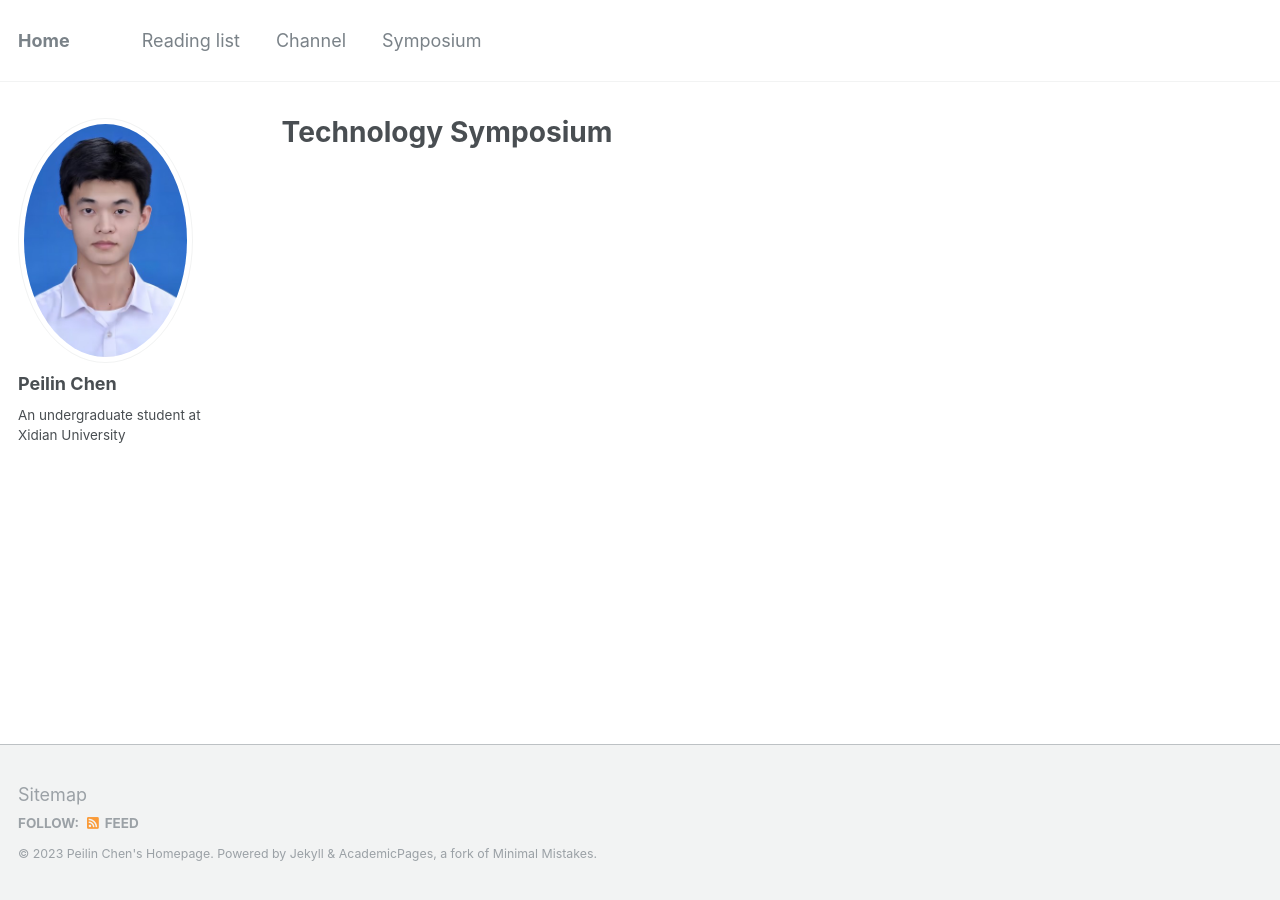
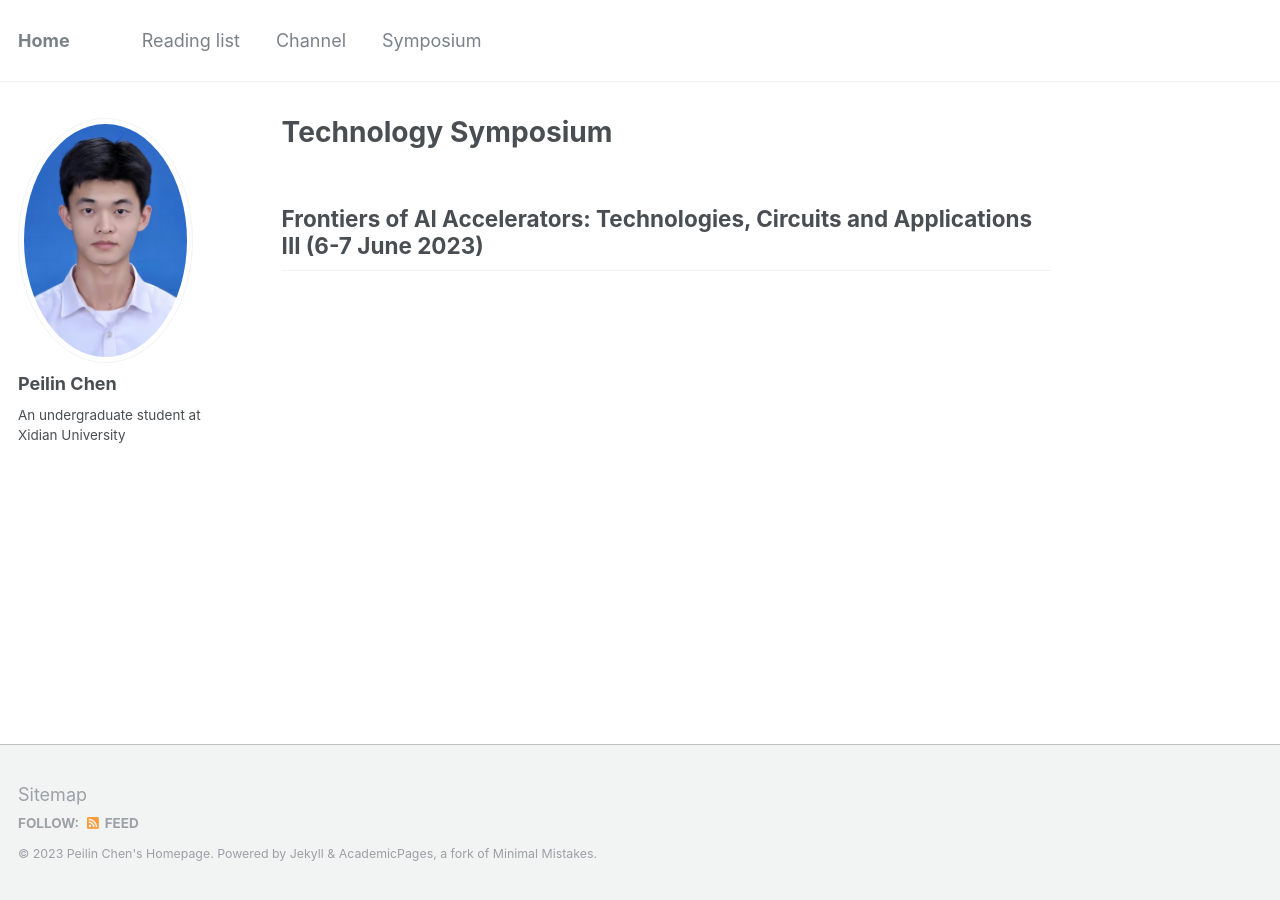
Before and after one commit to peilin-chen/peilin-chen.github.io, a Jekyll site: the page built from _pages/symposium.md, in a window 1280 px wide. Built offline with Jekyll 4.4.1, drawn with Linux system fonts in a browser that asks for light colours.

Commit message:
Update symposium.md

```diff
--- a/_pages/symposium.md
+++ b/_pages/symposium.md
@@ -4,3 +4,5 @@ title: "Technology Symposium"
 permalink: /symposium/
 author_profile: true
 ---
+
+## Frontiers of AI Accelerators: Technologies, Circuits and Applications III (6-7 June 2023)
```
